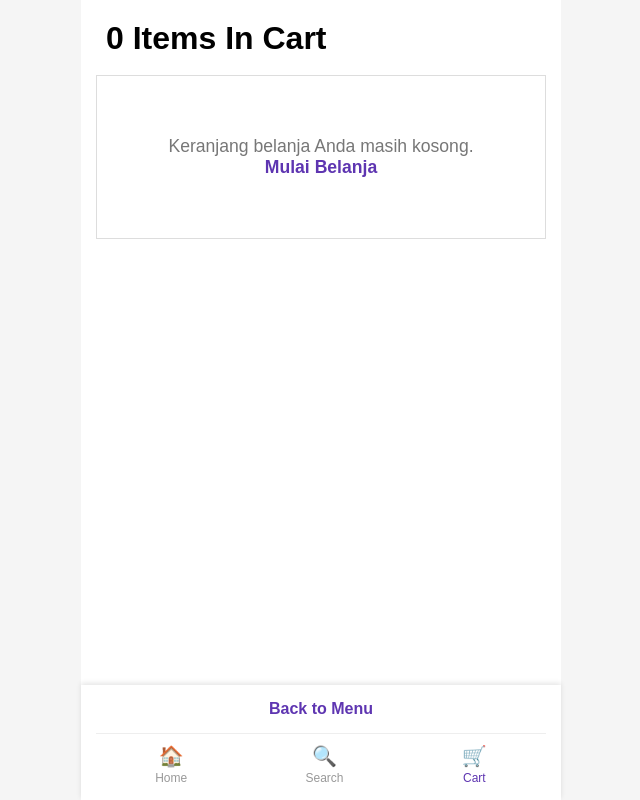
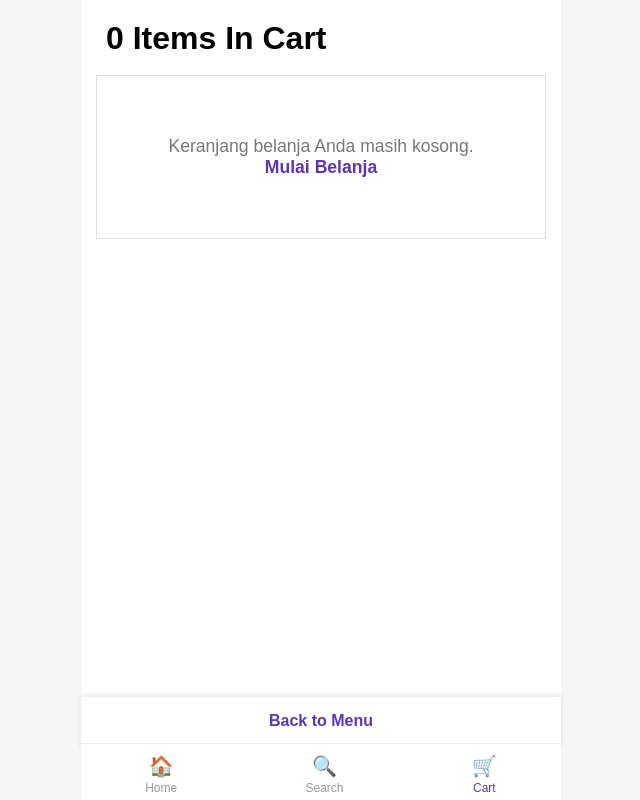
Before and after one commit to rayenandikaashari/RPL-WarungNenekYoyoh, a PHP site: page /cart.php in a window 1280 px wide. Shown: the whole page, without its empty margins (319-959 px from the left). Run offline with PHP 8.4, Linux system fonts and the light colour scheme; data comes from the database, SQL or seed files in the repository; data that the repository does not hold is empty.

Commit message:
responsif hp

```diff
--- a/asset/css/style.css
+++ b/asset/css/style.css
@@ -30,7 +30,7 @@ body {
 .page {
   display: block;
   padding: 15px;
-  padding-bottom: 80px; /* Beri ruang untuk nav/footer fixed */
+  padding-bottom: 190px; /* Beri ruang untuk nav/footer fixed */
   min-height: 100vh;
 }
 
@@ -506,19 +506,19 @@ h2 {
 
 /* Navigation */
 .nav-bar {
-  /* position: fixed; <-- Hapus/komen jika ingin nav-bar di dalam footer */
-  /* bottom: 0; */
-  /* left: 0; */
-  /* right: 0; */
+  position: fixed;
+  bottom: 0;
+  left: 0;
+  right: 0;
   background-color: white;
   display: flex;
   justify-content: space-around;
-  padding: 10px 0 5px 0; /* Sesuaikan padding */
-  /* box-shadow: 0 -2px 5px rgba(0,0,0,0.1); <-- Hapus jika di dalam footer */
+  padding: 10px 0 5px 0;
   max-width: 480px;
   margin: 0 auto;
   border-top: 1px solid #eee; /* Beri garis atas jika tidak fixed */
   margin-top: 15px; /* Beri jarak dari back-to-menu */
+  z-index: 1000; /* Pastikan di atas konten lain */
 }
 
 .nav-item {
@@ -578,13 +578,13 @@ a.shop-again-button {
   color: white;
 }
 
-/* Untuk mengatasi tumpang tindih footer dan navbar */
 .cart-footer {
-  padding-bottom: 10px; /* Kurangi padding bawah footer */
-}
-/* Pastikan body punya cukup padding bawah jika footer tidak fixed */
-body .container .page {
-  padding-bottom: 180px; /* Sesuaikan angka ini agar konten tidak tertutup footer */
+    position: fixed;
+    bottom: 50px;    /* <-- SESUAIKAN angka 50px ini dengan TINGGI AKTUAL .nav-bar Anda */
+    left: 0;
+    right: 0;
+    /* ... (style lainnya seperti background, max-width, margin, padding, shadow) ... */
+    z-index: 999; /* Di bawah nav-bar */
 }
 
 .empty-cart {
--- a/cart.php
+++ b/cart.php
@@ -6,7 +6,7 @@ $sessionId = session_id();
 $cartItems = [];
 $totalPrice = 0;
 
-// Fungsi helper untuk format Rupiah
+// Fungsi format Rupiah
 function formatRupiah($number) {
     return 'Rp' . number_format($number, 0, ',', '.');
 }
@@ -31,7 +31,7 @@ if ($stmt) {
     }
     $stmt->close();
 } else {
-    error_log("Gagal menyiapkan query: " . $conn->error);
+    error_log("Gagal menyiapkan query cart.php: " . $conn->error);
     echo "Terjadi kesalahan saat memuat keranjang.";
 }
 
@@ -83,15 +83,14 @@ $conn->close();
                         </div>
                     <?php endif; ?>
                 </div>
-            </div>
-
-            <div class="cart-footer">
+            </div> </div> <div class="cart-footer" id="cart-footer-id">
             <div class="cart-total" id="cart-total-div" style="<?php echo empty($cartItems) ? 'display: none;' : 'display: flex;'; ?>">
                 <span>Total:</span>
                 <span class="total-price" id="cart-total-price"><?php echo formatRupiah($totalPrice); ?></span>
             </div>
             <a href="payment.php" class="checkout-button" id="checkout-button-id" style="<?php echo empty($cartItems) ? 'display: none;' : 'display: block;'; ?>">Checkout</a>
             <a href="katalog.php" class="back-to-menu">Back to Menu</a>
+        </div>
 
         <div class="nav-bar">
             <div class="nav-item">
@@ -113,9 +112,7 @@ $conn->close();
                 </a>
             </div>
         </div>
-            </div>
-        </div>
-    </div>
-    <script src="asset/js/cart.js"></script>
+
+    </div> <script src="asset/js/cart.js"></script>
 </body>
 </html>
--- a/get_produk_detail.php
+++ b/get_produk_detail.php
@@ -1,8 +1,7 @@
 <?php
-// get_produk_detail.php
 
-header('Content-Type: application/json'); // Beri tahu browser bahwa outputnya JSON
-include 'koneksi.php'; // Sertakan file koneksi (pastikan path benar)
+header('Content-Type: application/json');
+include 'koneksi.php';
 
 // Periksa apakah ID produk ada di URL dan merupakan angka
 if (!isset($_GET['id']) || !filter_var($_GET['id'], FILTER_VALIDATE_INT)) {
@@ -13,7 +12,6 @@ if (!isset($_GET['id']) || !filter_var($_GET['id'], FILTER_VALIDATE_INT)) {
 
 $productId = (int)$_GET['id'];
 
-// Siapkan query SQL menggunakan prepared statement untuk keamanan
 // Ambil kolom yang diperlukan (id, nama, harga, deskripsi, gambar_produk)
 $sql = "SELECT id, nama, harga, deskripsi, gambar_produk FROM produk WHERE id = ?";
 $stmt = $conn->prepare($sql);
```
Also changed, not shown: asset/js/cart.js (+63 -46 lines), proses_pembelian.php (+8 -8 lines), tambah_ke_keranjang.php (+4 -7 lines). Lines whose indentation alone changed are shown as unchanged.
